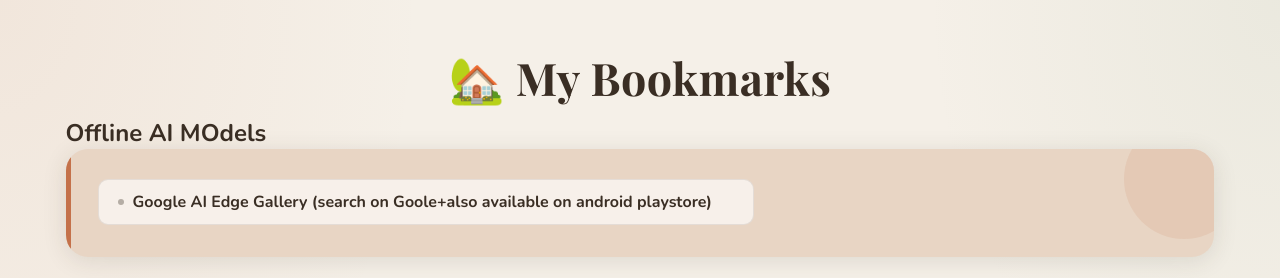
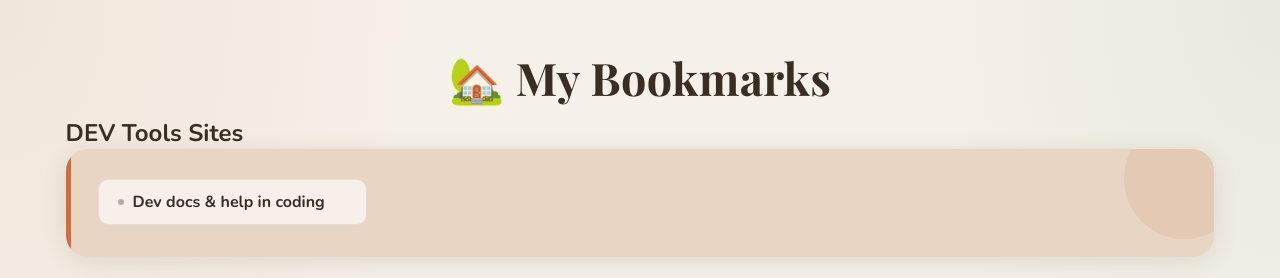
Before and after one commit to masifgpt/my-bookmark, a plain HTML site: page all-sites.html in a window 1280 px wide. Shown: the top 278 px of the page. Drawn offline with nearby package versions, Linux system fonts and the light colour scheme; a web font is replaced by a local one.

Commit message:
update coding site

```diff
--- a/all-sites.html
+++ b/all-sites.html
@@ -10,6 +10,14 @@
 </head>
 <body>
     <main>
+        <h2>DEV Tools Sites
+        </h2>
+
+        <div>
+            <li>
+                <a href="https://devdocs.io/"> Dev docs & help in coding </a>
+            </li>
+        </div>
 
         <h2>Offline AI MOdels</h2>
 
```
